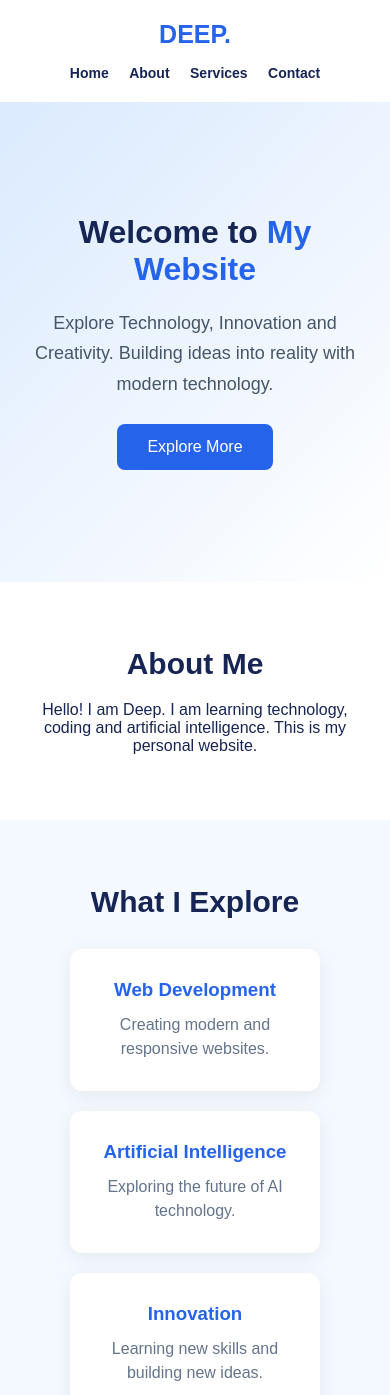
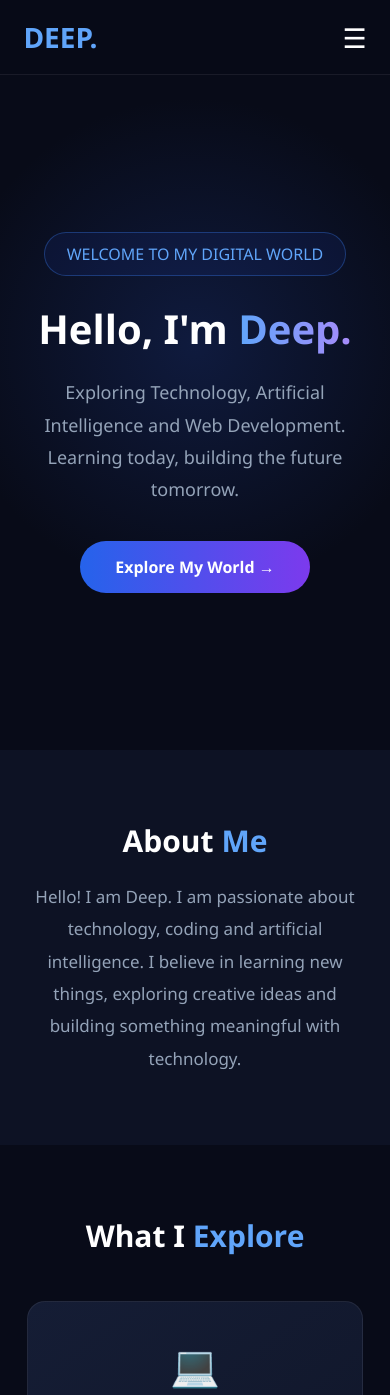
Before and after one commit to deepgote212-ui/My-websit-, a plain HTML site: page index.html in a window 390 px wide. Shown: the top 1395 px of the page. Drawn offline with Linux system fonts and the light colour scheme.

Commit message:
Update index.html

```diff
--- a/index.html
+++ b/index.html
@@ -1,233 +1,341 @@
-<!DOCTYPE html>
-<html lang="en">
+<!DOCTYPE html><html lang="en">
 <head>
 <meta charset="UTF-8">
-<meta name="viewport" content="width=device-width, initial-scale=1.0">
-
-<title>Deep | Official Website</title>
-
-<style>
+<meta name="viewport" content="width=device-width, initial-scale=1.0"><title>Deep | Personal Portfolio</title><style>
 * {
     margin: 0;
     padding: 0;
     box-sizing: border-box;
-    font-family: Arial, sans-serif;
+    font-family: 'Segoe UI', Arial, sans-serif;
+    scroll-behavior: smooth;
 }
 
 body {
-    background: #f4f8ff;
-    color: #172554;
+    background: #080b18;
+    color: white;
+    overflow-x: hidden;
 }
 
 header {
-    background: white;
+    width: 100%;
     padding: 20px 8%;
     display: flex;
     justify-content: space-between;
     align-items: center;
-    box-shadow: 0 2px 15px #0001;
+    background: rgba(8,11,24,0.9);
+    backdrop-filter: blur(15px);
+    position: sticky;
+    top: 0;
+    z-index: 100;
+    border-bottom: 1px solid #ffffff12;
 }
 
 .logo {
-    font-size: 25px;
-    font-weight: bold;
-    color: #2563eb;
+    font-size: 28px;
+    font-weight: 800;
+    color: #60a5fa;
+}
+
+nav {
+    display: flex;
+    gap: 30px;
 }
 
 nav a {
+    color: #cbd5e1;
     text-decoration: none;
-    color: #172554;
-    margin-left: 20px;
-    font-weight: bold;
+    transition: 0.3s;
+}
+
+nav a:hover {
+    color: #60a5fa;
+}
+
+.menu-btn {
+    display: none;
+    font-size: 27px;
+    background: none;
+    color: white;
+    border: none;
+    cursor: pointer;
 }
 
 .hero {
-    min-height: 480px;
+    min-height: 88vh;
     display: flex;
     flex-direction: column;
     justify-content: center;
     align-items: center;
     text-align: center;
-    padding: 40px 20px;
-    background: linear-gradient(135deg, #dbeafe, #ffffff);
+    padding: 50px 20px;
+    background:
+    radial-gradient(circle at 50% 40%, #1e3a8a55, transparent 55%);
+}
+
+.tag {
+    color: #60a5fa;
+    border: 1px solid #3b82f655;
+    padding: 10px 22px;
+    border-radius: 30px;
+    margin-bottom: 25px;
+    background: #1e40af22;
 }
 
 .hero h1 {
-    font-size: 45px;
+    font-size: clamp(40px, 7vw, 75px);
+    font-weight: 800;
     margin-bottom: 20px;
 }
 
 .hero h1 span {
-    color: #2563eb;
+    background: linear-gradient(90deg,#60a5fa,#a78bfa);
+    -webkit-background-clip: text;
+    color: transparent;
 }
 
 .hero p {
+    color: #94a3b8;
+    max-width: 600px;
+    line-height: 1.8;
     font-size: 18px;
-    color: #475569;
-    max-width: 550px;
+}
+
+.btn {
+    display: inline-block;
+    margin-top: 35px;
+    padding: 15px 35px;
+    border-radius: 30px;
+    background: linear-gradient(90deg,#2563eb,#7c3aed);
+    color: white;
+    text-decoration: none;
+    font-weight: bold;
+    transition: 0.3s;
+}
+
+.btn:hover {
+    transform: translateY(-5px);
+    box-shadow: 0 10px 30px #3b82f655;
+}
+
+section {
+    padding: 90px 10%;
+    text-align: center;
+}
+
+.title {
+    font-size: 38px;
+    margin-bottom: 20px;
+}
+
+.title span {
+    color: #60a5fa;
+}
+
+.about {
+    background: #0d1224;
+}
+
+.about p {
+    max-width: 700px;
+    margin: auto;
+    color: #94a3b8;
+    line-height: 1.9;
+    font-size: 17px;
+}
+
+.cards {
+    display: grid;
+    grid-template-columns: repeat(auto-fit,minmax(220px,1fr));
+    gap: 25px;
+    margin-top: 45px;
+}
+
+.card {
+    background: linear-gradient(145deg,#151d35,#101629);
+    padding: 35px 25px;
+    border: 1px solid #ffffff12;
+    border-radius: 18px;
+    transition: 0.3s;
+}
+
+.card:hover {
+    transform: translateY(-10px);
+    border-color: #60a5fa;
+    box-shadow: 0 10px 30px #2563eb22;
+}
+
+.icon {
+    font-size: 40px;
+    margin-bottom: 20px;
+}
+
+.card h3 {
+    color: #60a5fa;
+    margin-bottom: 15px;
+}
+
+.card p {
+    color: #94a3b8;
     line-height: 1.7;
 }
 
-.btn {
-    margin-top: 25px;
-    padding: 14px 30px;
-    background: #2563eb;
-    color: white;
-    text-decoration: none;
-    border-radius: 8px;
-    display: inline-block;
+.skills {
+    background: #0d1224;
+}
+
+.skill-list {
+    display: flex;
+    justify-content: center;
+    flex-wrap: wrap;
+    gap: 15px;
+    margin-top: 35px;
+}
+
+.skill {
+    padding: 14px 25px;
+    border-radius: 12px;
+    background: #172554;
+    border: 1px solid #3b82f655;
+    color: #bfdbfe;
+}
+
+.contact p {
+    color: #94a3b8;
+}
+
+footer {
+    padding: 30px;
+    text-align: center;
+    background: #050814;
+    color: #64748b;
+    border-top: 1px solid #ffffff12;
+}
+
+@media(max-width:700px) {
+    header {
+        padding: 18px 6%;
+    }
+
+    .menu-btn {
+        display: block;
+    }
+
+    nav {
+        display: none;
+        position: absolute;
+        top: 70px;
+        left: 0;
+        width: 100%;
+        background: #0d1224;
+        flex-direction: column;
+        text-align: center;
+        padding: 25px;
+        gap: 22px;
+    }
+
+    nav.active {
+        display: flex;
     }
 
     section {
-    padding: 65px 10%;
-    text-align: center;
+        padding: 70px 7%;
     }
 
-section h2 {
+    .title {
         font-size: 30px;
-    margin-bottom: 20px;
     }
 
-.cards {
-    display: flex;
-    justify-content: center;
-    flex-wrap: wrap;
-    gap: 20px;
-    margin-top: 30px;
-}
-
-.card {
-    background: white;
-    padding: 30px;
-    border-radius: 12px;
-    width: 250px;
-    box-shadow: 0 5px 20px #0001;
-}
-
-.card h3 {
-    color: #2563eb;
-    margin-bottom: 12px;
-}
-
-.card p {
-    color: #64748b;
-    line-height: 1.5;
-}
-
-.about {
-    background: white;
-}
-
-footer {
-    background: #172554;
-    color: white;
-    padding: 25px;
-    text-align: center;
-}
-
-@media(max-width:600px) {
-    header {
-        flex-direction: column;
-        gap: 15px;
-    }
-
-    nav a {
-        margin: 8px;
-        font-size: 14px;
-    }
-
-    .hero h1 {
-        font-size: 32px;
+    .hero {
+        min-height: 80vh;
     }
 }
-</style>
-</head>
+</style></head><body><header>
+    <div class="logo">DEEP.</div><button class="menu-btn" onclick="toggleMenu()">☰</button>
 
-<body>
+<nav id="nav">
+    <a href="#home" onclick="closeMenu()">Home</a>
+    <a href="#about" onclick="closeMenu()">About</a>
+    <a href="#services" onclick="closeMenu()">Services</a>
+    <a href="#skills" onclick="closeMenu()">Skills</a>
+    <a href="#contact" onclick="closeMenu()">Contact</a>
+</nav>
 
-<header>
-    <div class="logo">DEEP.</div>
+</header><div class="hero" id="home"><div class="tag">WELCOME TO MY DIGITAL WORLD</div>
 
-    <nav>
-        <a href="#home">Home</a>
-        <a href="#about">About</a>
-        <a href="#services">Services</a>
-        <a href="#contact">Contact</a>
-    </nav>
-</header>
-
-<div class="hero" id="home">
-    <h1>Welcome to <span>My Website</span></h1>
+<h1>Hello, I'm <span>Deep.</span></h1>
 
 <p>
-        Explore Technology, Innovation and Creativity.
-        Building ideas into reality with modern technology.
+    Exploring Technology, Artificial Intelligence
+    and Web Development. Learning today,
+    building the future tomorrow.
 </p>
 
-    <a href="#about" class="btn">Explore More</a>
-</div>
+<a href="#about" class="btn">Explore My World →</a>
 
-<section id="about" class="about">
-    <h2>About Me</h2>
+</div><section id="about" class="about"><h2 class="title">About <span>Me</span></h2>
 
 <p>
     Hello! I am Deep.
-        I am learning technology, coding and artificial intelligence.
-        This is my personal website.
+    I am passionate about technology, coding
+    and artificial intelligence.
+
+    I believe in learning new things,
+    exploring creative ideas and building
+    something meaningful with technology.
 </p>
-</section>
 
-<section id="services">
-    <h2>What I Explore</h2>
+</section><section id="services"><h2 class="title">What I <span>Explore</span></h2>
 
 <div class="cards">
 
     <div class="card">
+        <div class="icon">💻</div>
         <h3>Web Development</h3>
-            <p>Creating modern and responsive websites.</p>
+        <p>Creating modern websites and exploring the world of coding.</p>
     </div>
 
     <div class="card">
+        <div class="icon">🤖</div>
         <h3>Artificial Intelligence</h3>
-            <p>Exploring the future of AI technology.</p>
+        <p>Discovering AI tools, technology and intelligent systems.</p>
     </div>
 
     <div class="card">
+        <div class="icon">🚀</div>
         <h3>Innovation</h3>
-            <p>Learning new skills and building new ideas.</p>
+        <p>Turning creative ideas into useful digital projects.</p>
     </div>
 
 </div>
-</section>
 
-<section id="contact" class="about">
-    <h2>Contact Me</h2>
+</section><section id="skills" class="skills"><h2 class="title">My <span>Skills</span></h2>
 
-    <p>Let's Connect With Each Other!</p>
+<div class="skill-list">
+    <div class="skill">HTML</div>
+    <div class="skill">CSS</div>
+    <div class="skill">AI Tools</div>
+    <div class="skill">Prompt Engineering</div>
+    <div class="skill">Technology</div>
+    <div class="skill">Learning</div>
+</div>
 
-    <form onsubmit="event.preventDefault(); alert('Thank you for contacting me!');"
-    style="max-width:450px; margin:30px auto;">
+</section><section id="contact" class="contact"><h2 class="title">Let's <span>Connect</span></h2>
 
-        <input type="text" placeholder="Your Name" required
-        style="width:100%; padding:15px; margin:10px 0;">
+<p>Have an idea? Let's explore the future of technology.</p>
 
-        <input type="email" placeholder="Your Email" required
-        style="width:100%; padding:15px; margin:10px 0;">
+<a href="mailto:YOUR_EMAIL@gmail.com" class="btn">
+    Contact Me →
+</a>
 
-        <textarea placeholder="Your Message" required
-        style="width:100%; padding:15px; margin:10px 0; height:120px;"></textarea>
+</section><footer>
+    <p>© 2026 Deep | Designed with Passion ❤️</p>
+</footer><script>
+function toggleMenu() {
+    document.getElementById("nav").classList.toggle("active");
+}
 
-        <button type="submit"
-        style="background:#2563eb; color:white; padding:15px 30px; border:0; border-radius:8px;">
-        Send Message
-        </button>
-
-    </form>
-    </section>
-
-<footer>
-    <p>© 2026 Deep | All Rights Reserved</p>
-</footer>
-
-</body>
+function closeMenu() {
+    document.getElementById("nav").classList.remove("active");
+}
+</script></body>
 </html>
```
Lines whose indentation alone changed are shown as unchanged.
